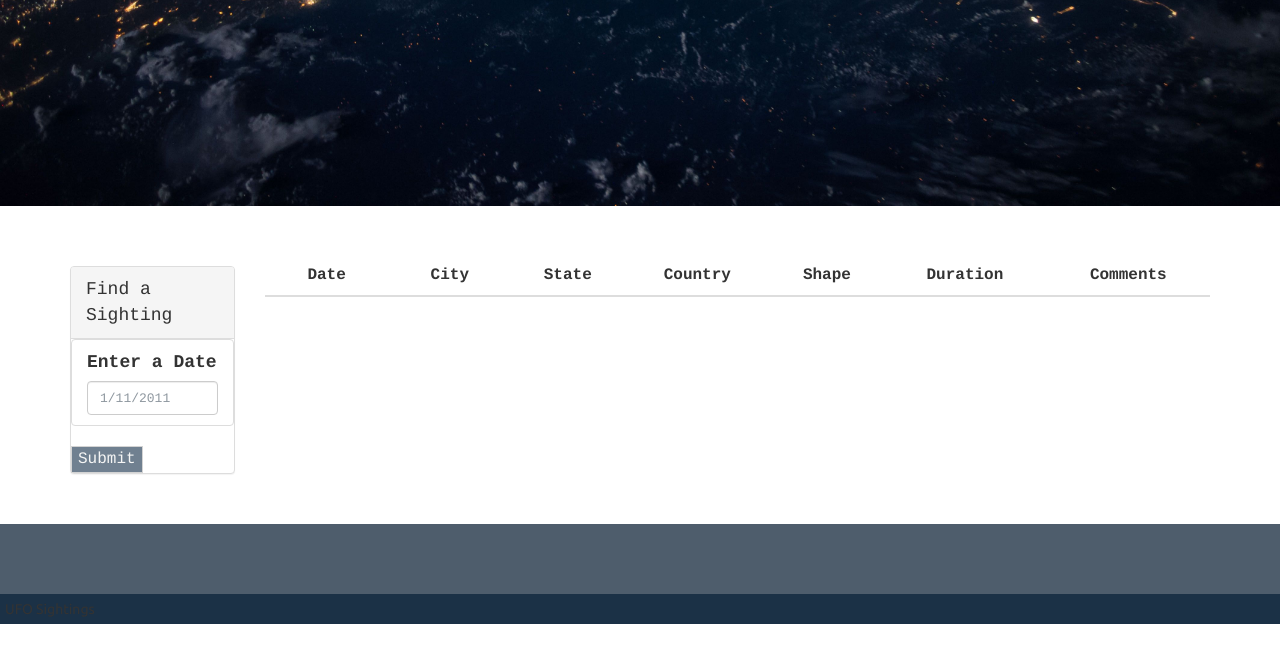
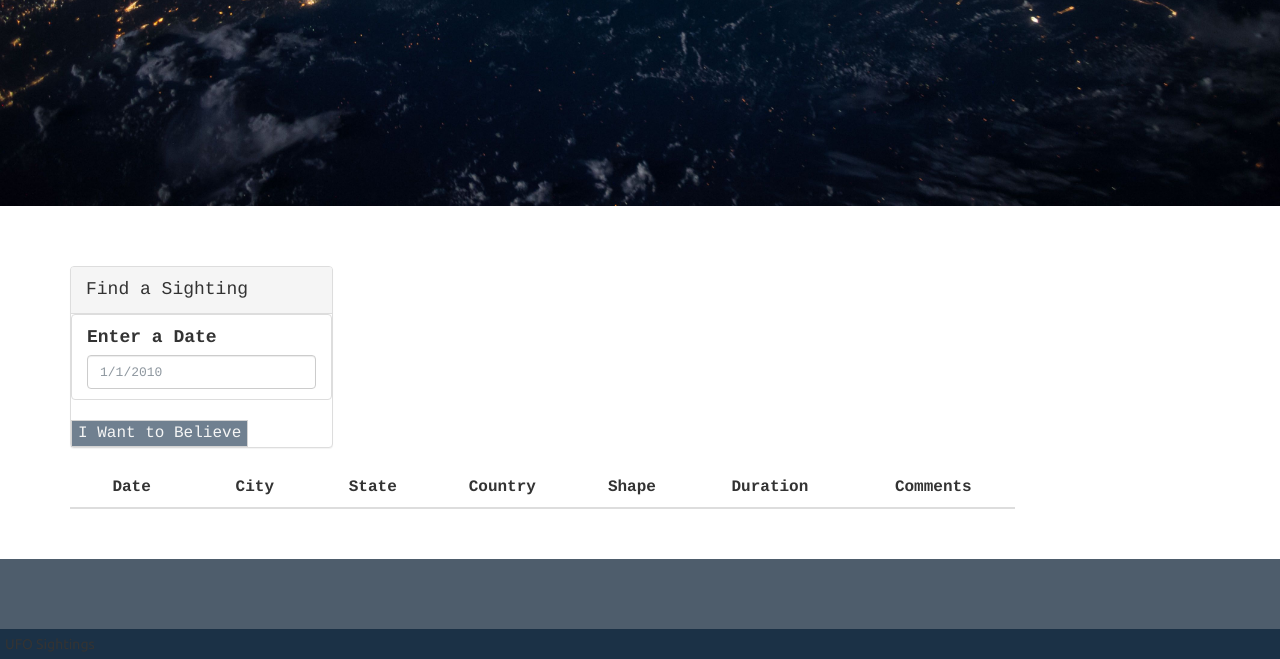
Before and after one commit to DiamondN97/javascript-challenge, a plain HTML site: page UFO-level-1/index.html in a window 1280 px wide. Shown: the part 406-1065 px from the top of the page. Before the commit the page ends 1030 px from the top, so only its background shows below. Drawn offline with nearby package versions, Linux system fonts and the light colour scheme.

Commit message:
fixing some final text changes

```diff
--- a/UFO-level-1/index.html
+++ b/UFO-level-1/index.html
@@ -28,7 +28,7 @@
     </div>
     <div class="container">
       <div class="row margin-top-50">
-        <div class="col-md-2">
+        <div class="col-md-3">
           <aside class="filters">
             <div class="panel panel-default">
               <div class="panel-heading" style="font-family: courier; font-size: large">Find a Sighting</div>
@@ -38,11 +38,11 @@
                     <ul class="list-group" id="filters">
                       <li class="filter list-group-item">
                         <label for="date" style="font-family: courier; font-size: large">Enter a Date</label>
-                        <input class="form-control" id="datetime" type="text" placeholder="1/11/2011" style="font-family: courier; font-size: small" >
+                        <input class="form-control" id="datetime" type="text" placeholder="1/1/2010" style="font-family: courier; font-size: small"  >
                       </li>
                     </ul>
                   </div>
-                  <input type="submit" style="font-family: 'courier'; font-size: medium; color: whitesmoke; background-color: slategray; border: 1pt ridge lightgrey" >                </form>
+                  <input type="submit" style="font-family: 'courier'; font-size: medium; color: whitesmoke; background-color: slategray; border: 1pt ridge lightgrey" value="I Want to Believe">                </form>
               </div>
             </div>
           </aside>
```
